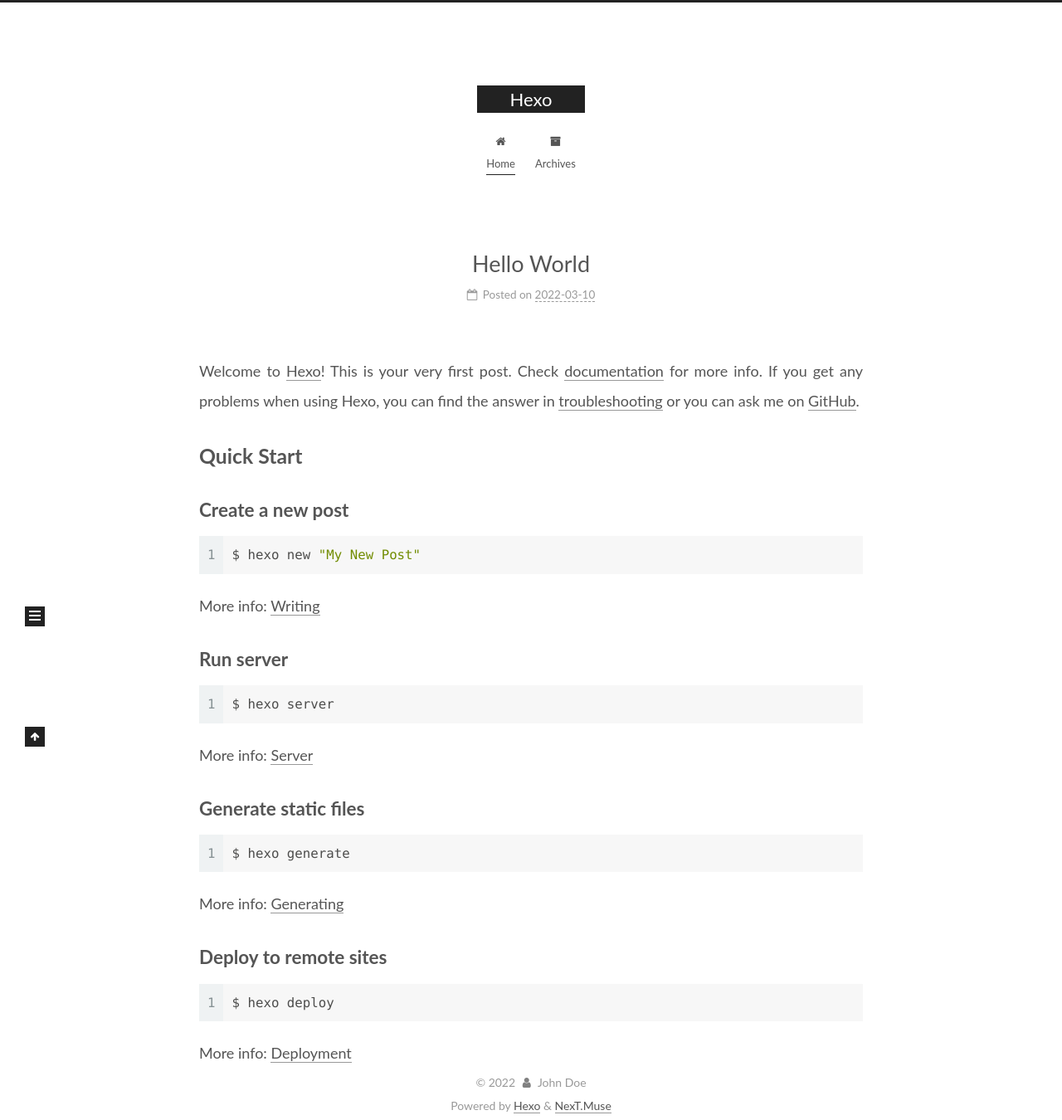
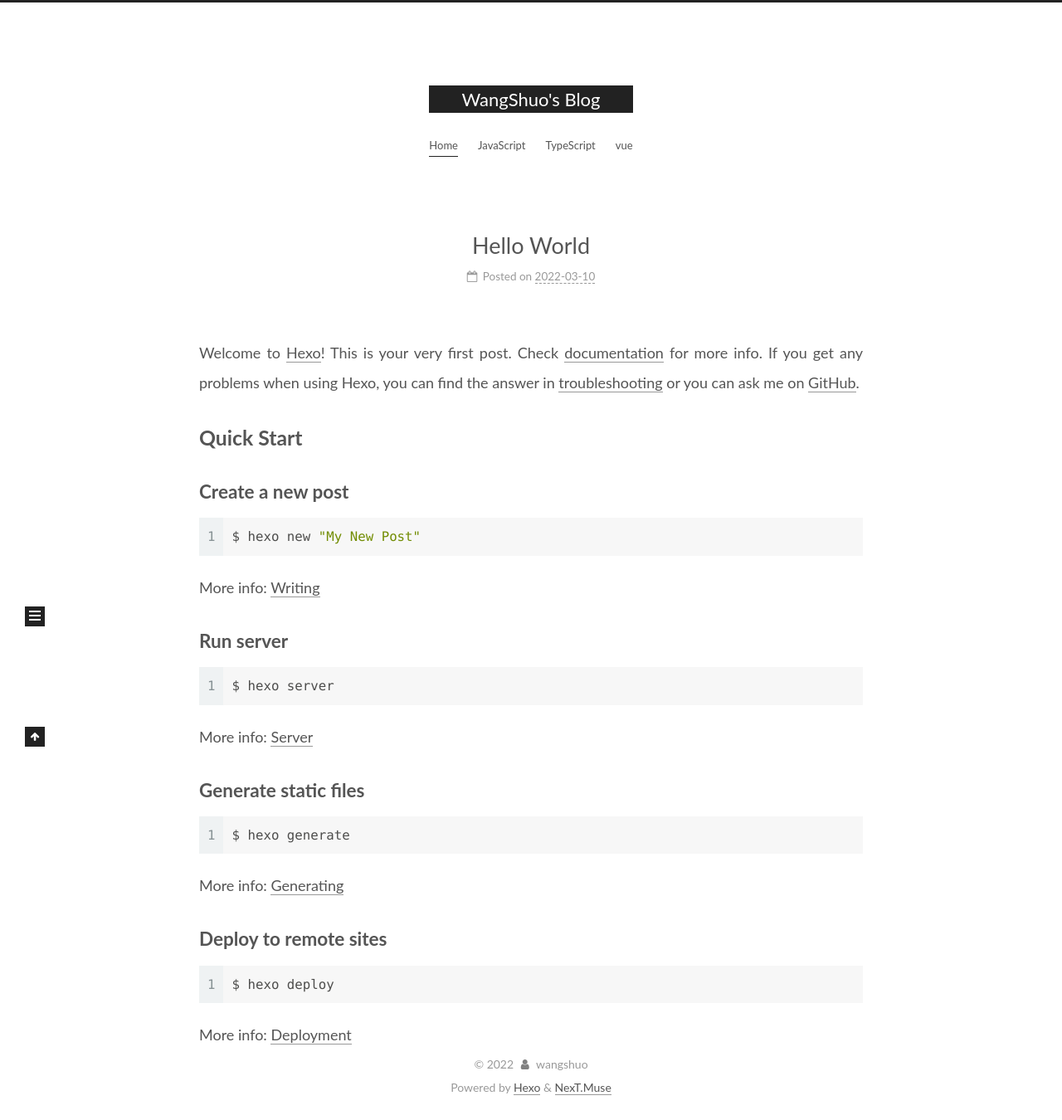
Before and after one commit to jswangshuo/jswangshuo.github.io, a plain HTML site: page index.html in a window 1280 px wide. Shown: the whole page at 83% size. Drawn offline with Linux system fonts and the light colour scheme.

Commit message:
Site updated: 2022-03-10 22:04:37

```diff
--- a/index.html
+++ b/index.html
@@ -21,11 +21,11 @@
   </script>
 
   <meta property="og:type" content="website">
-<meta property="og:title" content="Hexo">
+<meta property="og:title" content="WangShuo&#39;s Blog">
 <meta property="og:url" content="http://example.com/index.html">
-<meta property="og:site_name" content="Hexo">
+<meta property="og:site_name" content="WangShuo&#39;s Blog">
 <meta property="og:locale" content="en_US">
-<meta property="article:author" content="John Doe">
+<meta property="article:author" content="wangshuo">
 <meta name="twitter:card" content="summary">
 
 <link rel="canonical" href="http://example.com/">
@@ -41,7 +41,7 @@
   };
 </script>
 
-  <title>Hexo</title>
+  <title>WangShuo's Blog</title>
 
 
 
@@ -92,7 +92,7 @@
 
     <a href="/" class="brand" rel="start">
       <span class="logo-line-before"><i></i></span>
-      <h1 class="site-title">Hexo</h1>
+      <h1 class="site-title">WangShuo's Blog</h1>
       <span class="logo-line-after"><i></i></span>
     </a>
   </div>
@@ -110,12 +110,22 @@
   <ul id="menu" class="menu">
         <li class="menu-item menu-item-home">
 
-    <a href="/" rel="section"><i class="fa fa-fw fa-home"></i>Home</a>
+    <a href="/" rel="section"><i class="fa fa-fw fa-"></i>Home</a>
 
   </li>
-        <li class="menu-item menu-item-archives">
+        <li class="menu-item menu-item-javascript">
 
-    <a href="/archives/" rel="section"><i class="fa fa-fw fa-archive"></i>Archives</a>
+    <a href="/JavaScript/" rel="section"><i class="fa fa-fw fa-"></i>JavaScript</a>
+
+  </li>
+        <li class="menu-item menu-item-typescript">
+
+    <a href="/TypeScript/" rel="section"><i class="fa fa-fw fa-"></i>TypeScript</a>
+
+  </li>
+        <li class="menu-item menu-item-vue">
+
+    <a href="/vue/" rel="section"><i class="fa fa-fw fa-"></i>vue</a>
 
   </li>
   </ul>
@@ -148,13 +158,13 @@
     <link itemprop="mainEntityOfPage" href="http://example.com/2022/03/10/hello-world/">
 
     <span hidden itemprop="author" itemscope itemtype="http://schema.org/Person">
-      <meta itemprop="image" content="/images/avatar.gif">
-      <meta itemprop="name" content="John Doe">
+      <meta itemprop="image" content="/images/header.jpg">
+      <meta itemprop="name" content="wangshuo">
       <meta itemprop="description" content="">
     </span>
 
     <span hidden itemprop="publisher" itemscope itemtype="http://schema.org/Organization">
-      <meta itemprop="name" content="Hexo">
+      <meta itemprop="name" content="WangShuo's Blog">
     </span>
       <header class="post-header">
         <h2 class="post-title" itemprop="name headline">
@@ -269,14 +279,15 @@
 
       <div class="site-overview-wrap sidebar-panel">
         <div class="site-author motion-element" itemprop="author" itemscope itemtype="http://schema.org/Person">
-  <p class="site-author-name" itemprop="name">John Doe</p>
+    <img class="site-author-image" itemprop="image" alt="wangshuo"
+      src="/images/header.jpg">
+  <p class="site-author-name" itemprop="name">wangshuo</p>
   <div class="site-description" itemprop="description"></div>
 </div>
 <div class="site-state-wrap motion-element">
   <nav class="site-state">
       <div class="site-state-item site-state-posts">
-          <a href="/archives/">
-
+          <a href="/archives">
           <span class="site-state-item-count">1</span>
           <span class="site-state-item-name">posts</span>
         </a>
@@ -309,7 +320,7 @@
   <span class="with-love">
     <i class="fa fa-user"></i>
   </span>
-  <span class="author" itemprop="copyrightHolder">John Doe</span>
+  <span class="author" itemprop="copyrightHolder">wangshuo</span>
 </div>
   <div class="powered-by">Powered by <a href="https://hexo.io/" class="theme-link" rel="noopener" target="_blank">Hexo</a> & <a href="https://muse.theme-next.org/" class="theme-link" rel="noopener" target="_blank">NexT.Muse</a>
   </div>
```
Also changed, not shown: 2022/03/10/hello-world/index.html (+25 -14 lines), archives/2022/03/index.html (+23 -12 lines), archives/2022/index.html (+23 -12 lines), archives/index.html (+23 -12 lines), images/header.jpg (added).
